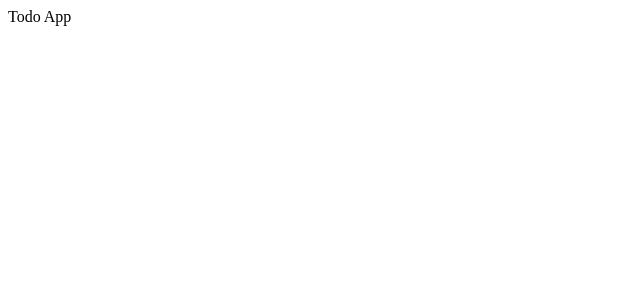
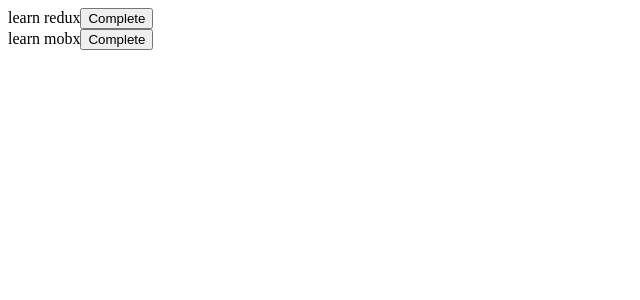
Before and after one commit to Le0Hnard/redux-todo-app, a React (Create React App) app: page / in a window 1280 px wide. Shown: the top 300 px of the page, without its empty margins (0-640 px from the left). Built offline with nearby package versions, Linux system fonts and the light colour scheme.

Commit message:
Implemented naive approach in connecting to Redux

```diff
--- a/src/index.js
+++ b/src/index.js
@@ -79,8 +79,41 @@
 
 const store = createStore(rootReducer);
 
-function TodoApp() {
-  return <div>Todo App</div>;
+function TodoApp({ todos, onToggleTodo }) {
+  return <TodoList todos={todos} onToggleTodo={onToggleTodo} />;
 }
 
-ReactDOM.render(<TodoApp />, document.getElementById("root"));
+function TodoList({ todos, onToggleTodo }) {
+  return (
+    <div>
+      {todos.map((todo) => (
+        <TodoItem key={todo.id} todo={todo} onToggleTodo={onToggleTodo} />
+      ))}
+    </div>
+  );
+}
+
+function TodoItem({ todo, onToggleTodo }) {
+  const { name, id, completed } = todo;
+  return (
+    <div>
+      {name}
+      <button type="button" onClick={() => onToggleTodo(id)}>
+        {completed ? "Incomplete" : "Complete"}
+      </button>
+    </div>
+  );
+}
+
+function render() {
+  ReactDOM.render(
+    <TodoApp
+      todos={store.getState().todoState}
+      onToggleTodo={(id) => store.dispatch(doToggleTodo(id))}
+    />,
+    document.getElementById("root")
+  );
+}
+
+store.subscribe(render);
+render();
```
